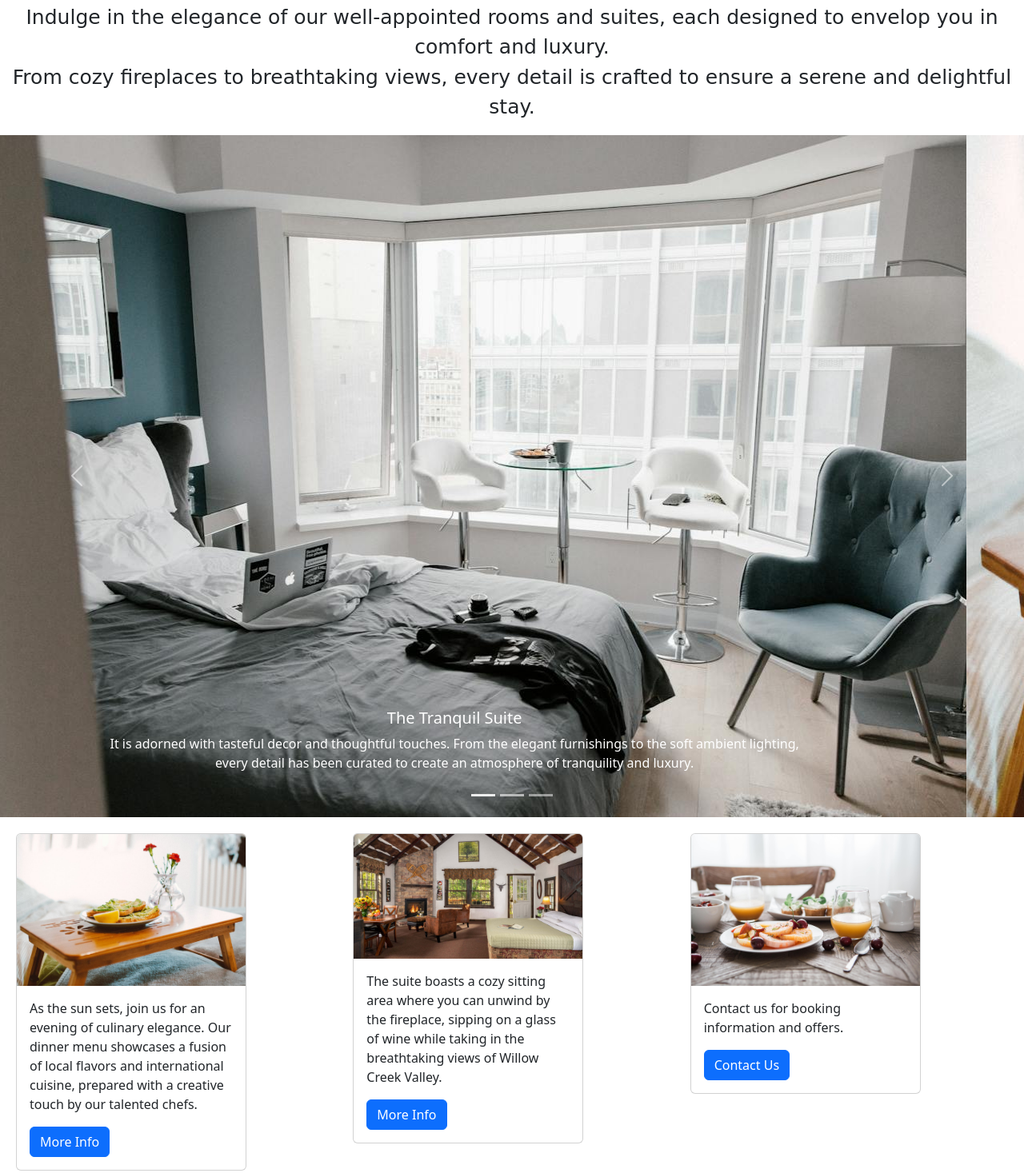
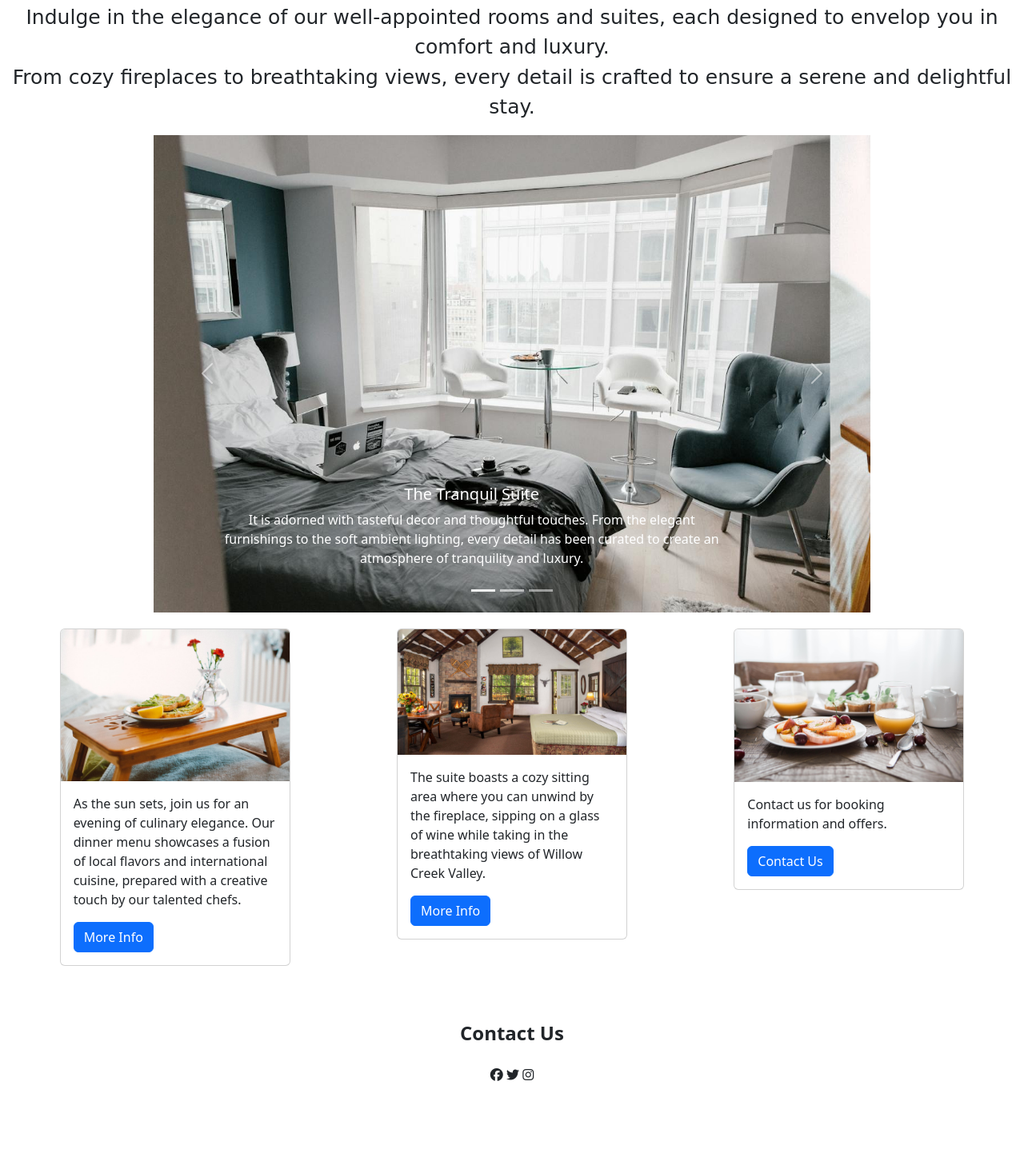
Before and after one commit to AmirulMos/bootstrap, a plain HTML site: page index.html in a window 1280 px wide. Shown: the part 210-1677 px from the top of the page at 80% size. After the commit the page ends 1596 px from the top, so only its background shows below. Drawn offline with nearby package versions, Linux system fonts and the light colour scheme; a web font is replaced by a local one.

Commit message:
fixed wonky homepage cards, added screenshot to readme file. Add screenshot to images folder, add some styles to styles.css

```diff
--- a/index.html
+++ b/index.html
@@ -91,7 +91,7 @@
   <!-- Three Cards -->
   <div class="row">
     <div class="col mb-3 mb-sm-0">
-      <div class="card" style="width: 18rem;">
+      <div class="card" style="max-width: 18rem;">
         <img src="images/img2.jpg" class="card-img-top" alt="...">
         <div class="card-body">
           <p class="card-text">As the sun sets, join us for an evening of culinary elegance. Our dinner menu showcases a fusion of local flavors and international cuisine, prepared with a creative touch by our talented chefs.</p>
--- a/styles.css
+++ b/styles.css
@@ -1,5 +1,14 @@
 .row{
     padding: 20px;
+}
+
+#carousel {
+    width: 70%;
+    margin: 0 auto;
+}
+
+.card {
+    margin: 0 auto;
 }
 
 .heading-container {
```
Also changed, not shown: images/img7.jpg, images/screenshot.png (added), 1 other file.
